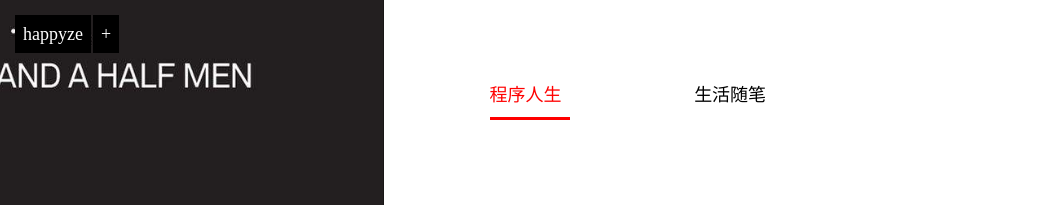
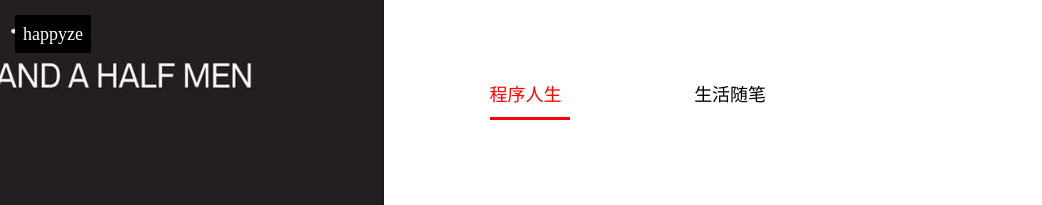
Before and after one commit to happyze/happyze.github.io, a Jekyll site: the page built from index.md, in a window 1280 px wide. Shown: the top 205 px of the page, without its empty margins (0-1042 px from the left). Built offline with Jekyll 4.4.1, drawn with Linux system fonts in a browser that asks for light colours.

Commit message:
first commit

```diff
--- a/_layouts/default.html
+++ b/_layouts/default.html
@@ -18,13 +18,13 @@
   <div class="home-menu">
     <div class="home-icon-con">
       <a class="home-menu-icon" href="/">happyze</a>
-      <a class="home-follow" href="#" title="Contact Me">+</a>
+      <!-- <a class="home-follow" href="#" title="Contact Me">+</a> -->
     </div>
-    <div class="home-contact">
+    <!-- <div class="home-contact">
       <a href="http://weibo.com/fr9166" target="_blank"><img src="http://o86qmsuit.bkt.clouddn.com/image/weibo.ico" alt="" width="25" /></a>
       <a href="https://www.zhihu.com/people/crazycoder" target="_blank"><img src="http://o86qmsuit.bkt.clouddn.com/image/zhihu.ico" alt="" width="25" /></a>
       <a href="https://github.com/FongRay" target="_blank"><img src="http://o86qmsuit.bkt.clouddn.com/image/github_logo.png" alt="" width="25" /></a>
-    </div>
+    </div> -->
   </div>
 
   {{ content }}
```
